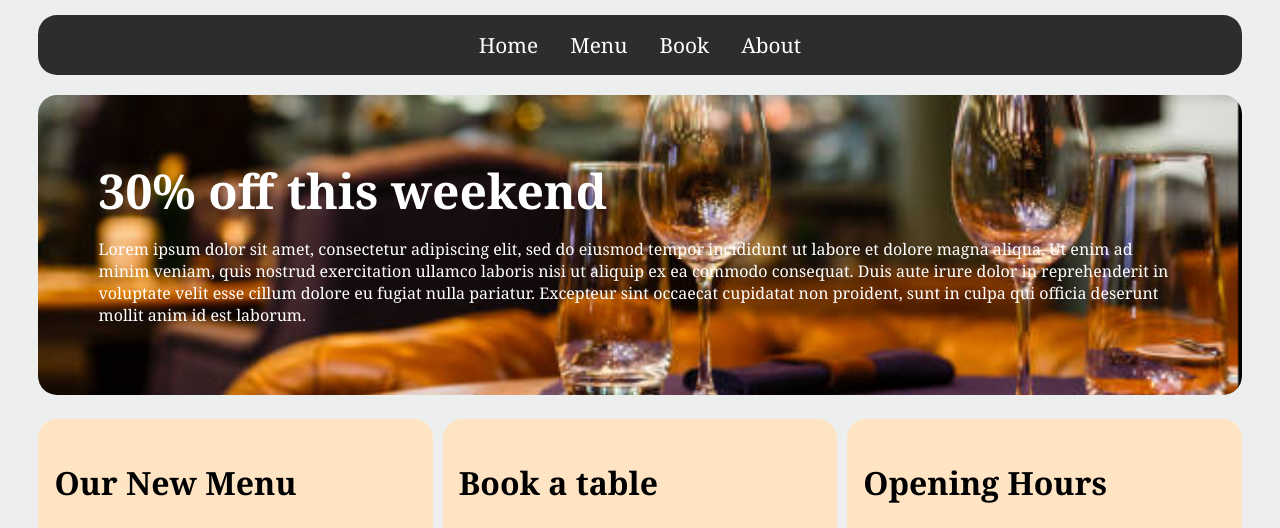
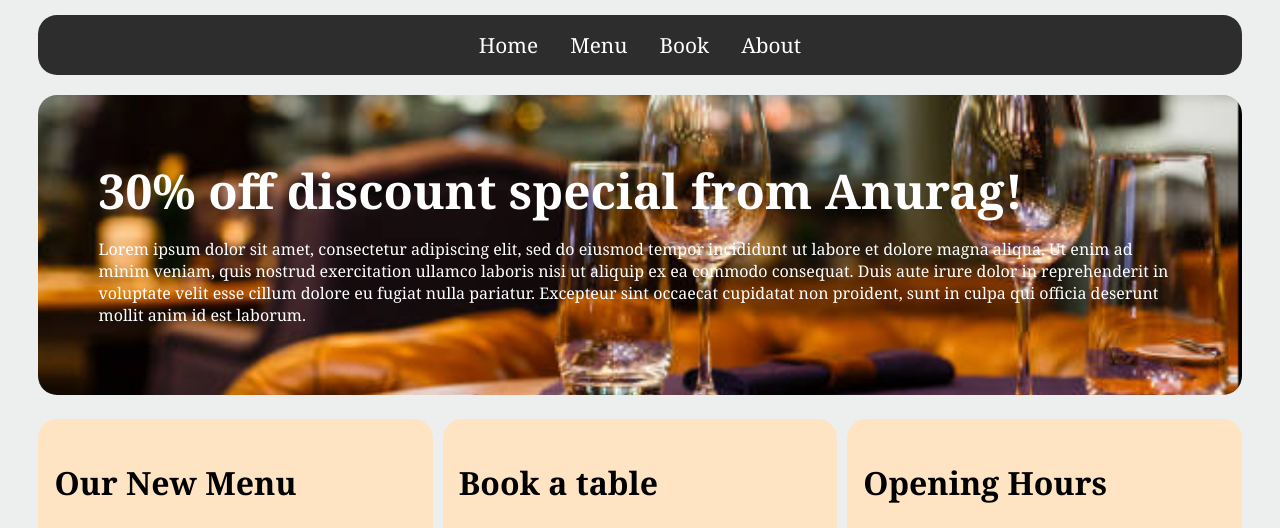
Before and after one commit to meuna-learn/meuna-learn.github.io, a plain HTML site: page index.html in a window 1280 px wide. Shown: the part 235-763 px from the top of the page. Drawn offline with Linux system fonts and the light colour scheme.

Commit message:
Update index.html

```diff
--- a/index.html
+++ b/index.html
@@ -30,7 +30,7 @@
         <section class="mainsection">
             <article>
                 <img src="images/banner-cropped.png" alt="">
-                <h1>30% off this weekend</h1>
+                <h1>30% off discount special from Anurag!</h1>
                 <p id="h1para">
                     Lorem ipsum dolor sit amet, consectetur adipiscing elit, sed do eiusmod tempor incididunt ut labore et dolore magna aliqua. Ut enim ad minim veniam, quis nostrud exercitation ullamco laboris nisi ut aliquip ex ea commodo consequat. Duis aute irure dolor in reprehenderit in voluptate velit esse cillum dolore eu fugiat nulla pariatur. Excepteur sint occaecat cupidatat non proident, sunt in culpa qui officia deserunt mollit anim id est laborum.
                 </p>
```
